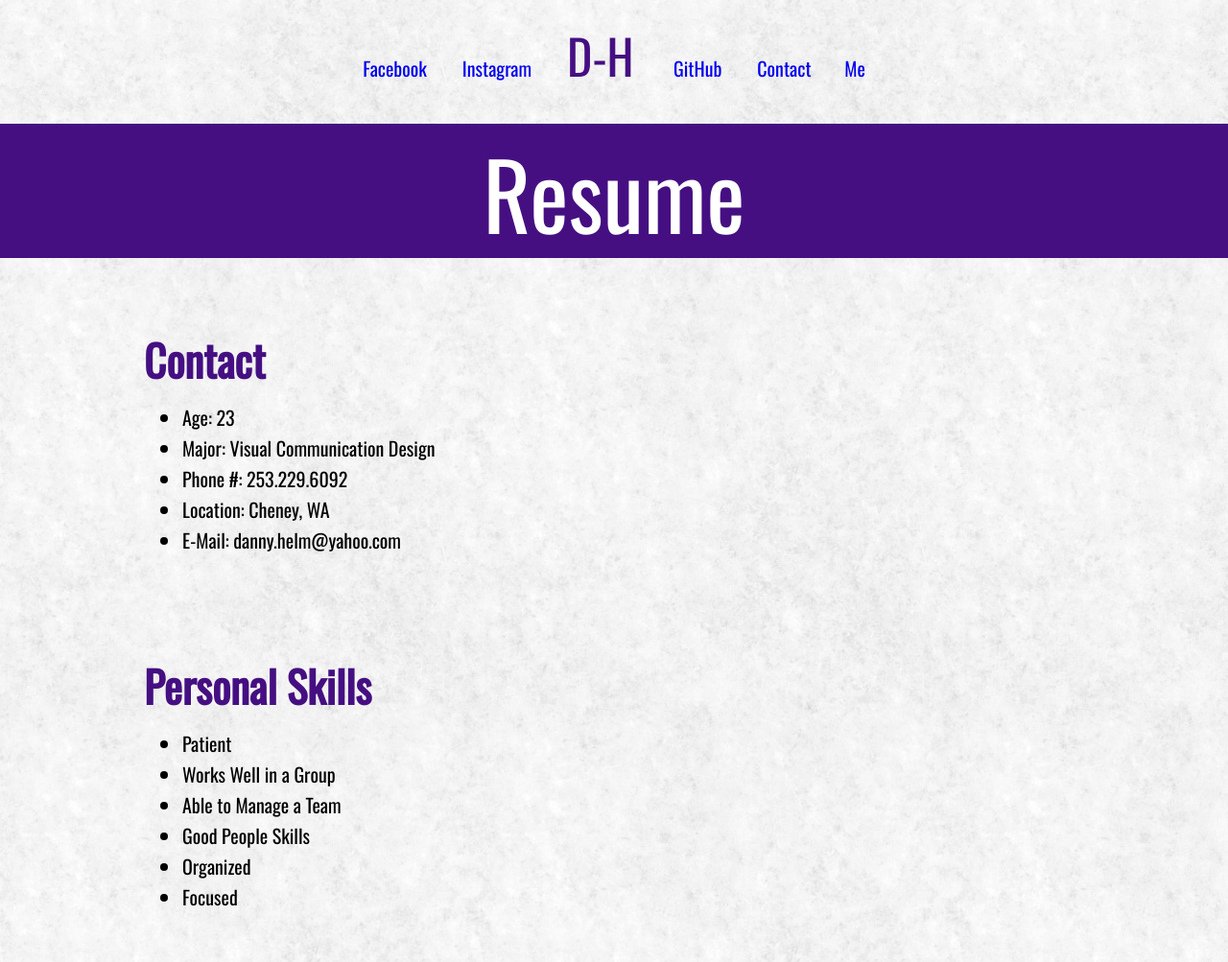
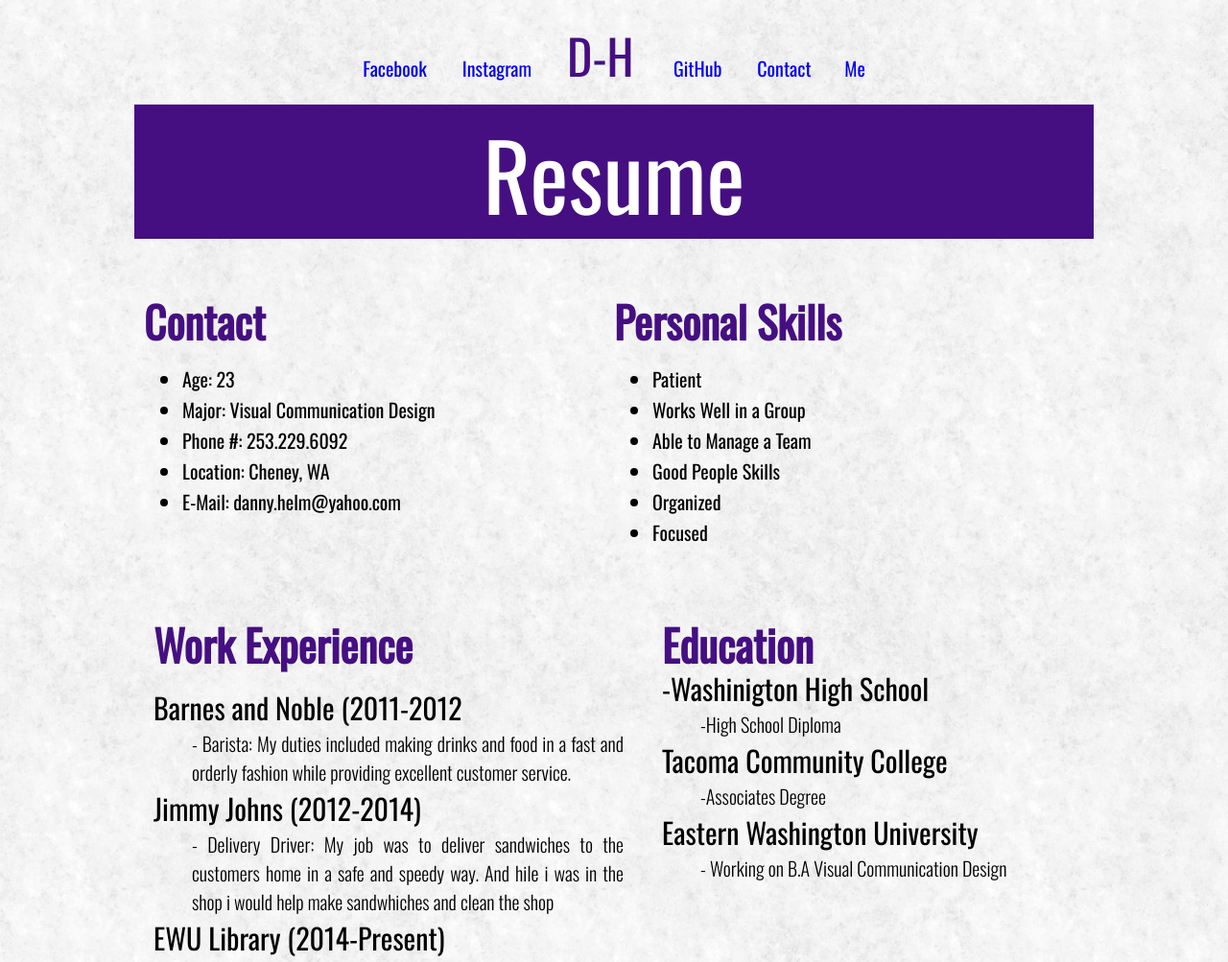
Before and after one commit to dhelm2/P2--Resume, a plain HTML site: page index.html in a window 1280 px wide. Shown: the top 1003 px of the page at 96% size. Drawn offline with nearby package versions, Linux system fonts and the light colour scheme.

Commit message:
P2-Resume F

```diff
--- a/css/styles.css
+++ b/css/styles.css
@@ -28,9 +28,9 @@ h2 {
 }
 #contact {
 text-align: justify;
-margin-left: 150px;
-margin-top: 35px;
-border-right: .25em, solid #450F82;
+margin-left: 10px;
+margin-top: 15px;
+margin-right: 0px;
 }
 
 #contact li {
@@ -39,8 +39,8 @@ border-right: .25em, solid #450F82;
 
 #skills {
 text-align: justify;
-margin-left: 150px;
-margin-top: 35px;
+margin-left: 0px;
+margin-top: 15px;
 }
 
 #skills li {
@@ -49,7 +49,7 @@ margin-top: 35px;
 
 #work-ed  {
 	text-align: justify;
-	margin-left: 150px;
+	margin-left: 20px;
 	}
 
 #work-ed dd {
@@ -69,7 +69,7 @@ margin-top: 35px;
 	text-align: center;
 	height: 100px;
 	font-size: 96px;
-	margin-top: 35px;
+	margin-top: 15px;
 	color: white;
 	padding-bottom: 40px;
 	font-family: 'Oswald', sans-serif;
--- a/index.html
+++ b/index.html
@@ -14,7 +14,7 @@
 </head>
 <body>
 	<!-- No content Before-->
-
+<div class="container">
 	<header>
 <div id="navigationlinks">
 <ul>
```
